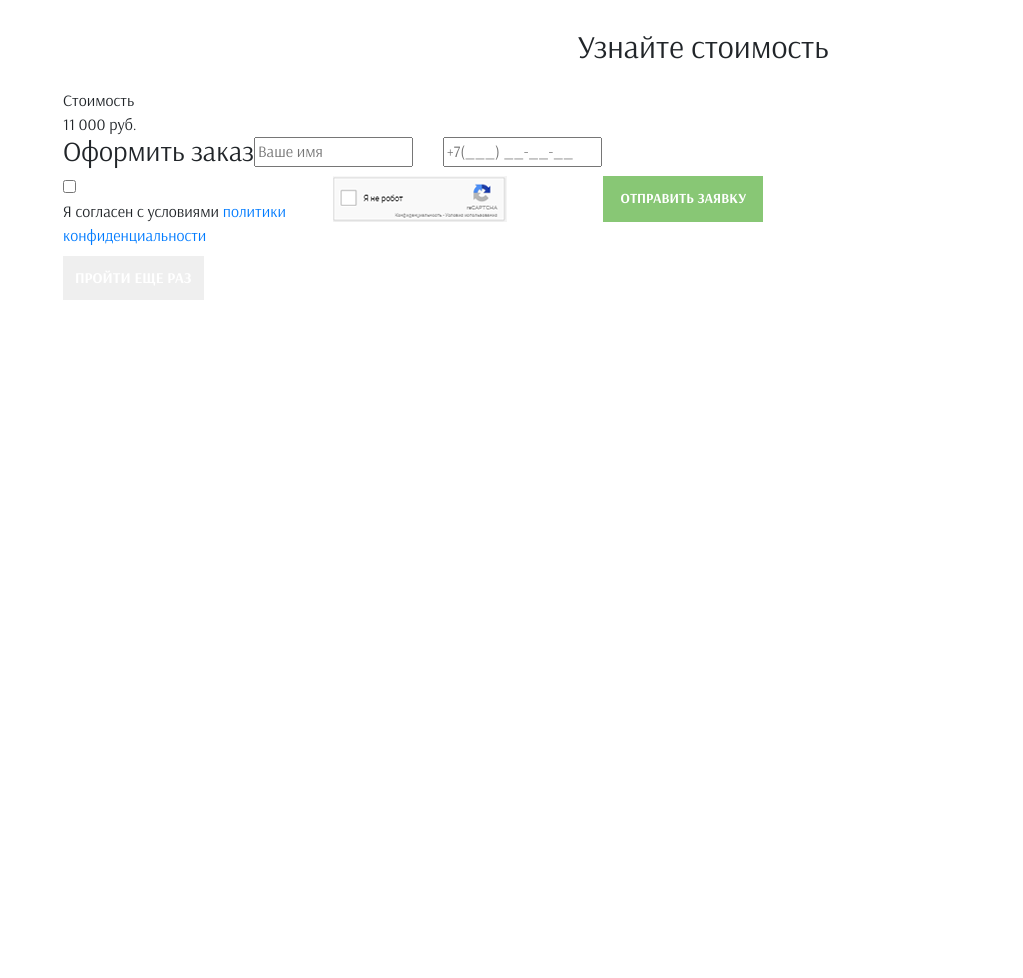
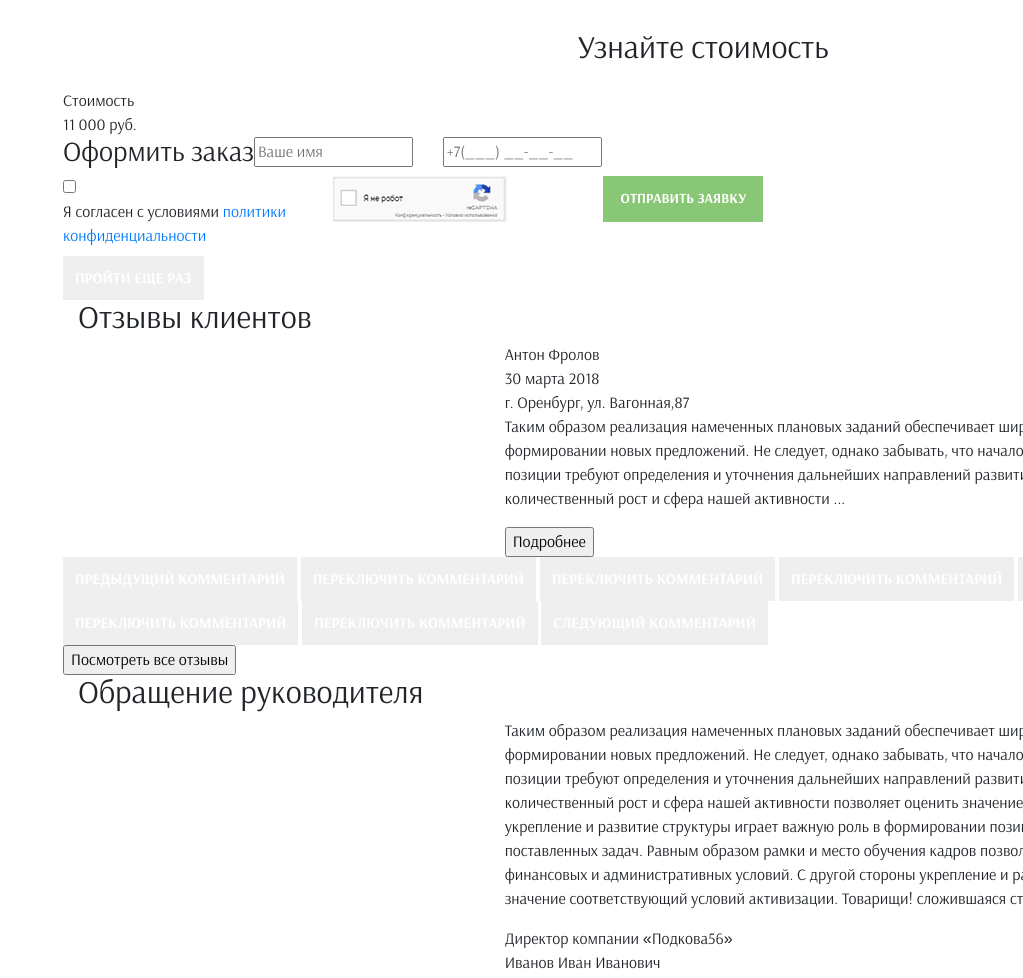
Before and after one commit to RDemian/podkova56, a website: page source/index.html in a window 1280 px wide. Shown: the part 3639-4617 px from the top of the page, without its empty margins (257-1280 px from the left). Before the commit the page ends 3939 px from the top, so only its background shows below. Drawn offline with nearby package versions, Linux system fonts and the light colour scheme; files that its build step writes are made by us from their sources.

Commit message:
стилизация - 1

```diff
--- a/source/index.html
+++ b/source/index.html
@@ -2,7 +2,7 @@
 <html lang="en">
 
 <head>
-
+  <title>Подкова 56</title>
   <meta charset="utf-8">
   <meta name="viewport" content="width=device-width, initial-scale=1, shrink-to-fit=no">
 
@@ -27,7 +27,7 @@
             </nav>
           </div>
           <div class="col-4 d-flex justify-content-center">
-            <button type="button" class="btn btn--consult px-4" href="">Обратиться за консультацией</button>
+            <button type="button" class="btn btn--consult px-4">Обратиться за консультацией</button>
           </div>
           <div class="contacts col-4 d-flex justify-content-between my-2">
             <a class="contacts__pass px-2" href="">Как проехать?</a>
@@ -88,7 +88,7 @@
       <div class="content-wrap col-8 ml-auto  mr-auto">
 
         <div class="row mx-0">
-          <form class="riquest-form col-6" action="">
+          <form class="riquest-form col-6" action="#">
 
             <h2 class="riquest-form__title my-4">Бесплатный замер и дизайн проект!</h2>
 
@@ -235,7 +235,7 @@
             <div class="row">
               <div class="exampls__card card">
                 <a href="" class="card__you-tube">you-tube</a>
-                <img src="" alt="" width="" height="">
+                <img src="#" alt="" width="" height="">
                 <ul class="card__list">
                   <li class="card__item"></li>
                   <li class="card__item"></li>
@@ -433,8 +433,7 @@
         <div class="row">
           <button class="products__all btn">Показать всё</button>
         </div>
-      </div>
-      <!-- центровщик -->
+      </div><!-- центровщик -->
     </section>
 
     <section class="cost row">
@@ -489,6 +488,76 @@
       </div><!-- центровщик -->
     </section>
 
+    <section class="comment row">
+      <div class="content-wrap col-8 ml-auto  mr-auto">
+        <h2 class="comment__title">Отзывы клиентов</h2>
+        <div class="row">
+          <div class="col-4">
+            <img class="comment__img" src="" alt="">
+          </div>
+          <div class="col-8">
+            <div class="comment__info">
+              <div class="comment__name">Антон Фролов</div>
+              <div class="comment__date">30 марта 2018</div>
+              <div class="comment__address">г. Оренбург, ул. Вагонная,87</div>
+              <p class="comment__text">Таким образом реализация намеченных плановых заданий обеспечивает широкому кругу (специалистов) участие в формировании новых предложений. Не следует, однако забывать, что начало повседневной работы по формированию позиции требуют определения и уточнения дальнейших направлений развития. Равным образом постоянный количественный рост и сфера нашей активности ...</p>
+              <button class="comment__detail">Подробнее</button>
+            </div>
+          </div>
+        </div>
+        <div class="row">
+         <div class="base-products__controls">
+            <button type="button" class="btn comment__prew">Предыдущий комментарий</button>
+            <button type="button" class="btn comment__control">Переключить комментарий</button>
+            <button type="button" class="btn comment__control">Переключить комментарий</button>
+            <button type="button" class="btn comment__control">Переключить комментарий</button>
+            <button type="button" class="btn comment__control">Переключить комментарий</button>
+            <button type="button" class="btn comment__control">Переключить комментарий</button>
+            <button type="button" class="btn comment__control">Переключить комментарий</button>
+            <button type="button" class="btn comment__next">Следующий комментарий</button>
+          </div>
+        </div>
+        <div class="row">
+          <button class="comment__all">Посмотреть все отзывы</button>
+        </div>
+      </div><!-- центровщик -->
+    </section>
+
+    <section class="message row">
+      <div class="content-wrap col-8 ml-auto  mr-auto">
+        <h2 class="message__title">Обращение руководителя</h2>
+        <div class="row">
+          <div class="col-4">
+            <img src="" alt="" class="message__photo">
+          </div>
+          <div class="col-8">
+            <p class="message__text">Таким образом реализация намеченных плановых заданий обеспечивает широкому кругу (специалистов) участие в формировании новых предложений. Не следует, однако забывать, что начало повседневной работы по формированию позиции требуют определения и уточнения дальнейших направлений развития. Равным образом постоянный количественный рост и сфера нашей активности  позволяет оценить значение модели развития. Таким образом укрепление  и развитие структуры играет важную роль в формировании позиций, занимаемых участниками в отношении поставленных задач. Равным образом рамки и место обучения кадров позволяет оценить значение существенных финансовых и административных условий. С другой стороны укрепление и развитие структуры позволяет оценить значение соответствующий условий активизации. Товарищи! сложившаяся структура </p>
+            <div class="message__sign">Директор компании «Подкова56»</div>
+            <div class="message__name">Иванов Иван Иванович</div>
+          </div>
+        </div>
+
+      </div>
+    </section>
+
+    <section class="article row">
+      <div class="content-wrap col-8 ml-auto  mr-auto">
+
+      </div>
+    </section>
+
+    <section class="question row">
+      <div class="content-wrap col-8 ml-auto  mr-auto">
+
+      </div>
+    </section>
+
+    <section class="map row">
+      <div class="content-wrap col-8 ml-auto  mr-auto">
+
+      </div>
+    </section>
+
   </div><!-- container -->
 
 </body>
```
